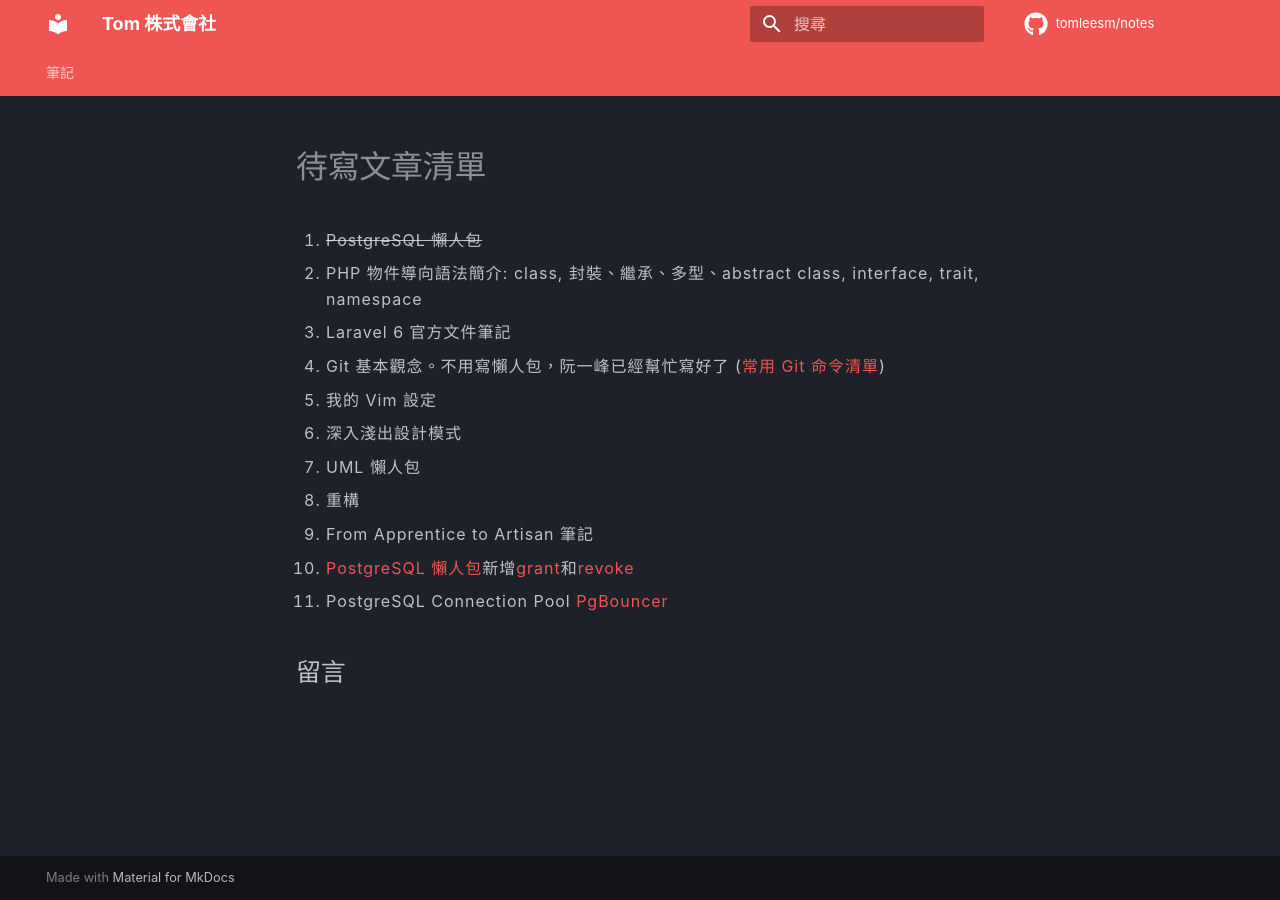
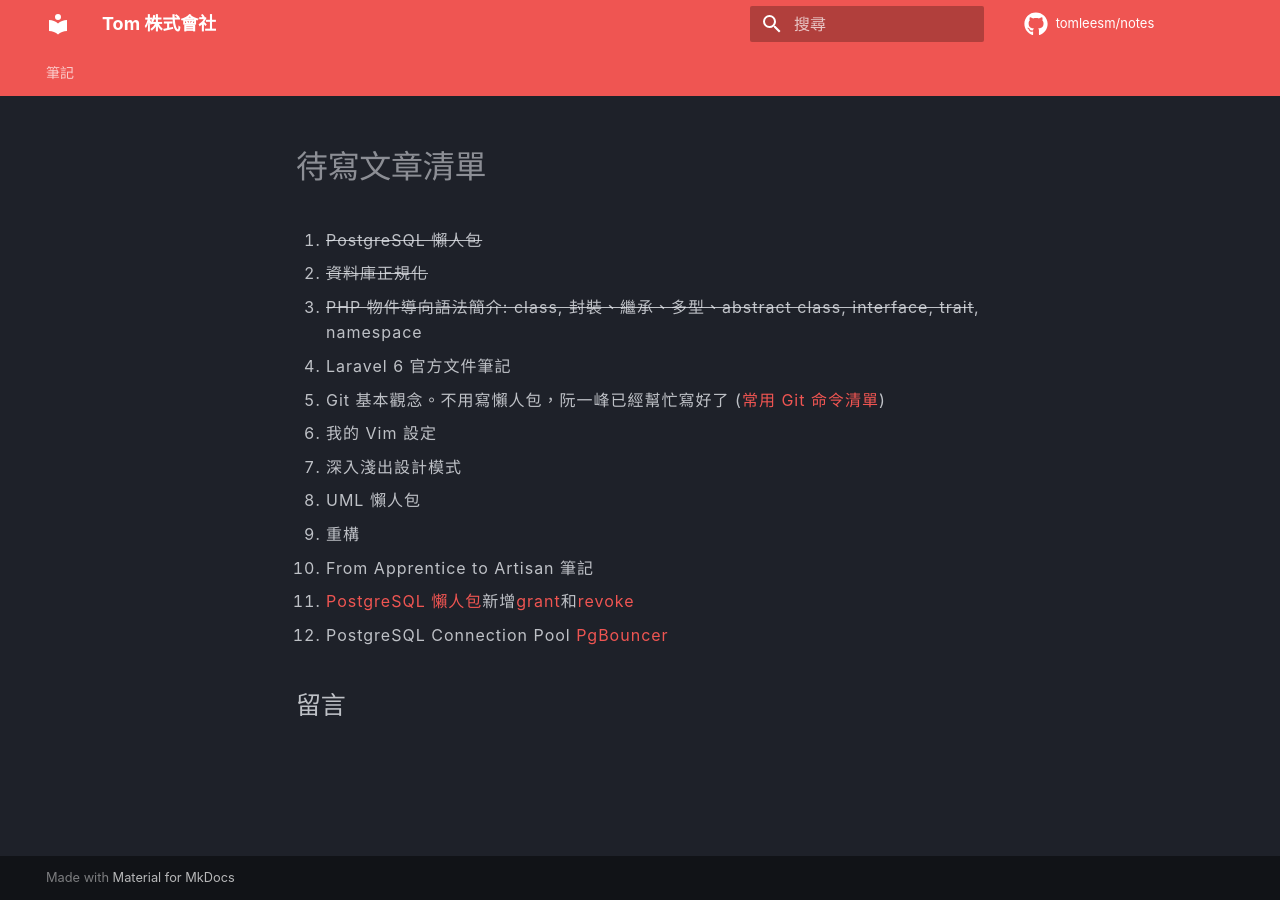
Before and after one commit to tomleesm/notes, an MkDocs documentation site: the page built from docs/articles-wait-to-write.md, in a window 1280 px wide. Built offline with MkDocs 1.6.1 and Material for MkDocs 9.7.7, drawn with Linux system fonts in a browser that asks for light colours; comment, search, counter and statistics services are not loaded.

Commit message:
待寫文章清單 資料庫正規化已完成，PHP OOP 除了 namespace 已完成

```diff
--- a/docs/articles-wait-to-write.md
+++ b/docs/articles-wait-to-write.md
@@ -1,6 +1,7 @@
 # 待寫文章清單
 1. ~~PostgreSQL 懶人包~~
-4. PHP 物件導向語法簡介: class, 封裝、繼承、多型、abstract class, interface, trait, namespace
+2. ~~資料庫正規化~~
+4. ~~PHP 物件導向語法簡介: class, 封裝、繼承、多型、abstract class, interface, trait~~, namespace
 5. Laravel 6 官方文件筆記
 6. Git 基本觀念。不用寫懶人包，阮一峰已經幫忙寫好了 ([常用 Git 命令清單](https://www.ruanyifeng.com/blog/2015/12/git-cheat-sheet.html))
 7. 我的 Vim 設定
```
